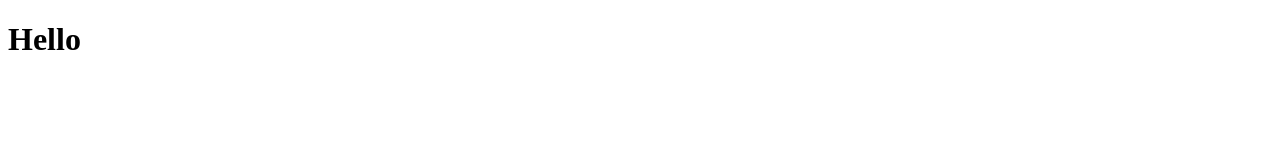
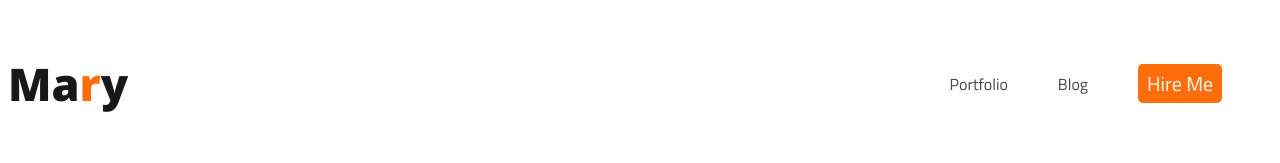
Before and after one commit to rashed4752/Portfolio-Site, a plain HTML site: page index.html in a window 1280 px wide. Drawn offline with nearby package versions, Linux system fonts and the light colour scheme.

Commit message:
header section

```diff
--- a/index.html
+++ b/index.html
@@ -4,14 +4,19 @@
     <meta charset="UTF-8">
     <meta name="viewport" content="width=device-width, initial-scale=1.0">
     <title>Portfolio</title>
+    <link rel="stylesheet" href="style.css">
 </head>
 <body>
 
     <header>
-
-
-        <h1>Hello</h1>
-
+        <nav>
+            <h3 class="logo">Ma<span class="r-color">r</span>y</h3>
+            <ul>
+                <li><a href="#">Portfolio</a></li>
+                <li><a href="#">Blog</a></li>
+                <li><a href="#" class="btn-primary">Hire Me</a></li>
+            </ul>
+        </nav>
     </header>
 
     <main>
--- a/style.css
+++ b/style.css
@@ -0,0 +1,51 @@
+/*Goofle Font*/
+@import url('https://fonts.googleapis.com/css2?family=Open+Sans:wght@400;600;700;800&family=Titillium+Web:wght@400;600;700&display=swap');
+
+/* font-family: 'Open Sans', sans-serif;
+font-family: 'Titillium Web', sans-serif; */
+
+/*Common Style*/
+body{
+    font-family: 'Open Sans', sans-serif;
+    font-family: 'Titillium Web', sans-serif;
+}
+
+/*Nav Related Stytle*/
+nav{
+    display: flex;
+    justify-content: space-between;
+    align-items: center;
+}
+.r-color{
+    color: #FD6E0A;
+}
+.logo{
+    color: var(--Dark-01, #181818);
+    font-family: Open Sans;
+    font-size: 45px;
+    font-style: normal;
+    font-weight: 800;
+    line-height: normal;
+}
+nav >ul{
+    display: flex;
+    align-items: center;
+}
+nav li{
+    list-style: none;
+    margin-right: 50px;
+}
+nav a{
+    text-decoration: none;
+    color: #474747;
+    font-weight: 400;
+}
+.btn-primary{
+    background-color: #FD6E0A;
+    border: 1px solid transparent;
+    padding: 3px 8px;
+    font-size: 20px;
+    font-weight: 500;
+    border-radius: 5px;
+    color: #fff;
+}
```
